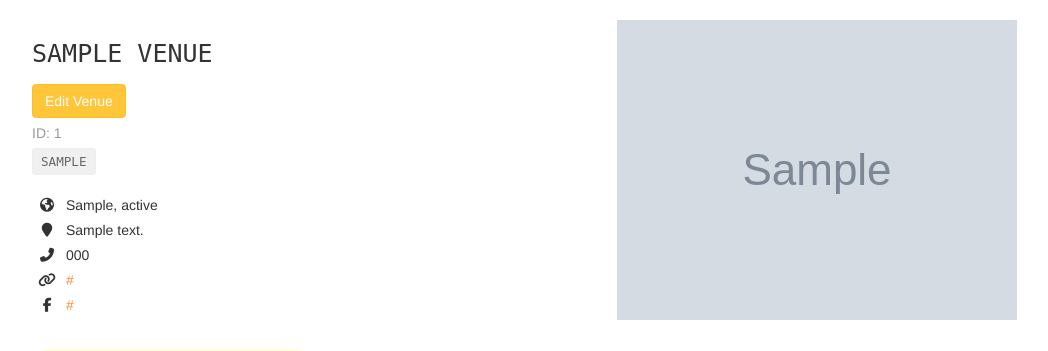
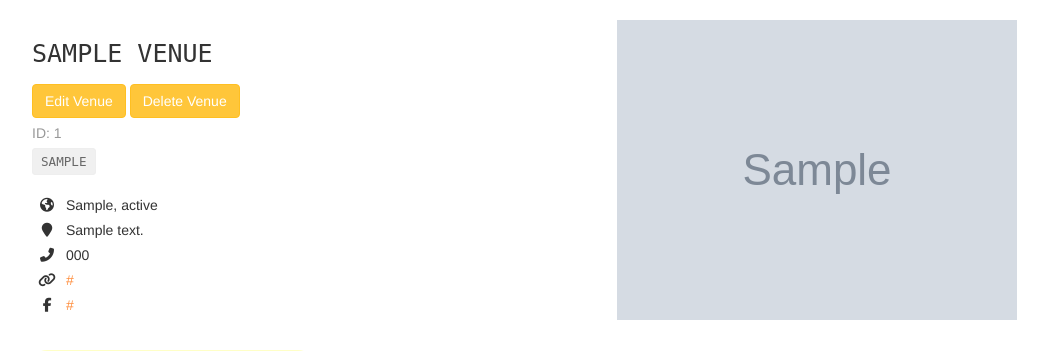
Before and after one commit to candy02058912/Eventical-Shows, a Flask app: page /venues/1 in a window 1280 px wide. Shown: the part 60-411 px from the top of the page, without its empty margins (38-1086 px from the left). Run offline with Flask 2, Linux system fonts and the light colour scheme; tables that the repository leaves empty hold one stand-in row (values such as "Sample post"); grey boxes marked "Sample" are stand-in pictures; some libraries are stand-ins or nearby versions.

Commit message:
impl delete venue

```diff
--- a/app.py
+++ b/app.py
@@ -6,7 +6,7 @@ import json
 import dateutil.parser
 import babel
 import sys
-from flask import Flask, render_template, request, Response, flash, redirect, url_for
+from flask import Flask, render_template, request, Response, flash, redirect, url_for, abort
 from flask_moment import Moment
 from flask_sqlalchemy import SQLAlchemy
 import logging
@@ -96,8 +96,10 @@ def search_venues():
 @app.route('/venues/<int:venue_id>')
 def show_venue(venue_id):
     venue = Venue.query.get(venue_id)
-    data = venue.serialize()
-    return render_template('pages/show_venue.html', venue=data)
+    if venue:
+        data = venue.serialize()
+        return render_template('pages/show_venue.html', venue=data)
+    abort(404)
 
 #  Create Venue
 #  ----------------------------------------------------------------
@@ -144,12 +146,23 @@ def create_venue_submission():
 
 @app.route('/venues/<venue_id>', methods=['DELETE'])
 def delete_venue(venue_id):
-    # TODO: Complete this endpoint for taking a venue_id, and using
-    # SQLAlchemy ORM to delete a record. Handle cases where the session commit could fail.
-
-    # BONUS CHALLENGE: Implement a button to delete a Venue on a Venue Page, have it so that
-    # clicking that button delete it from the db then redirect the user to the homepage
-    return None
+    error = False
+    try:
+        venue = Venue.query.get(venue_id)
+        db.session.delete(venue)
+        db.session.commit()
+    except:
+        error = True
+        db.session.rollback()
+    finally:
+        db.session.close()
+        if error:
+            flash('An error occurred. Venue ' +
+                  venue.name + ' could not be deleted.')
+        else:
+            flash('Venue ' + venue.name +
+                  ' was successfully deleted!')
+        return render_template('pages/home.html')
 
 #  Artists
 #  ----------------------------------------------------------------
--- a/templates/layouts/main.html
+++ b/templates/layouts/main.html
@@ -117,6 +117,7 @@
   <script>window.jQuery || document.write('<script type="text/javascript" src="/static/js/libs/jquery-1.11.1.min.js"><\/script>')</script>
   <script type="text/javascript" src="/static/js/libs/bootstrap-3.1.1.min.js" defer></script>
   <script type="text/javascript" src="/static/js/plugins.js" defer></script>
+  {% block script %}{% endblock %}
 
 </body>
 </html>
--- a/templates/pages/show_venue.html
+++ b/templates/pages/show_venue.html
@@ -6,6 +6,7 @@ block content %}
       {{ venue.name }}
     </h1>
     <a href="/venues/{{venue.id}}/edit" class="btn btn-primary">Edit Venue</a>
+    <button id="delete-venue" class="btn btn-primary">Delete Venue</button>
     <p class="subtitle">
       ID: {{ venue.id }}
     </p>
@@ -65,7 +66,7 @@ block content %}
     == 1 %}Show{% else %}Shows{% endif %}
   </h2>
   <div class="row">
-    {%for show in venue.upcoming_shows %}
+    {% for show in venue.upcoming_shows %}
     <div class="col-sm-4">
       <div class="tile tile-show">
         <img src="{{ show.artist_image_link }}" alt="Show Artist Image" />
@@ -98,4 +99,15 @@ block content %}
   </div>
 </section>
 
+{% endblock %} {% block script %}
+<script>
+  $("#delete-venue").click(() => {
+    $.ajax({
+      method: "DELETE",
+      url: "/venues/{{venue.id}}"
+    }).done(function(page) {
+      document.write(page);
+    });
+  });
+</script>
 {% endblock %}
```
